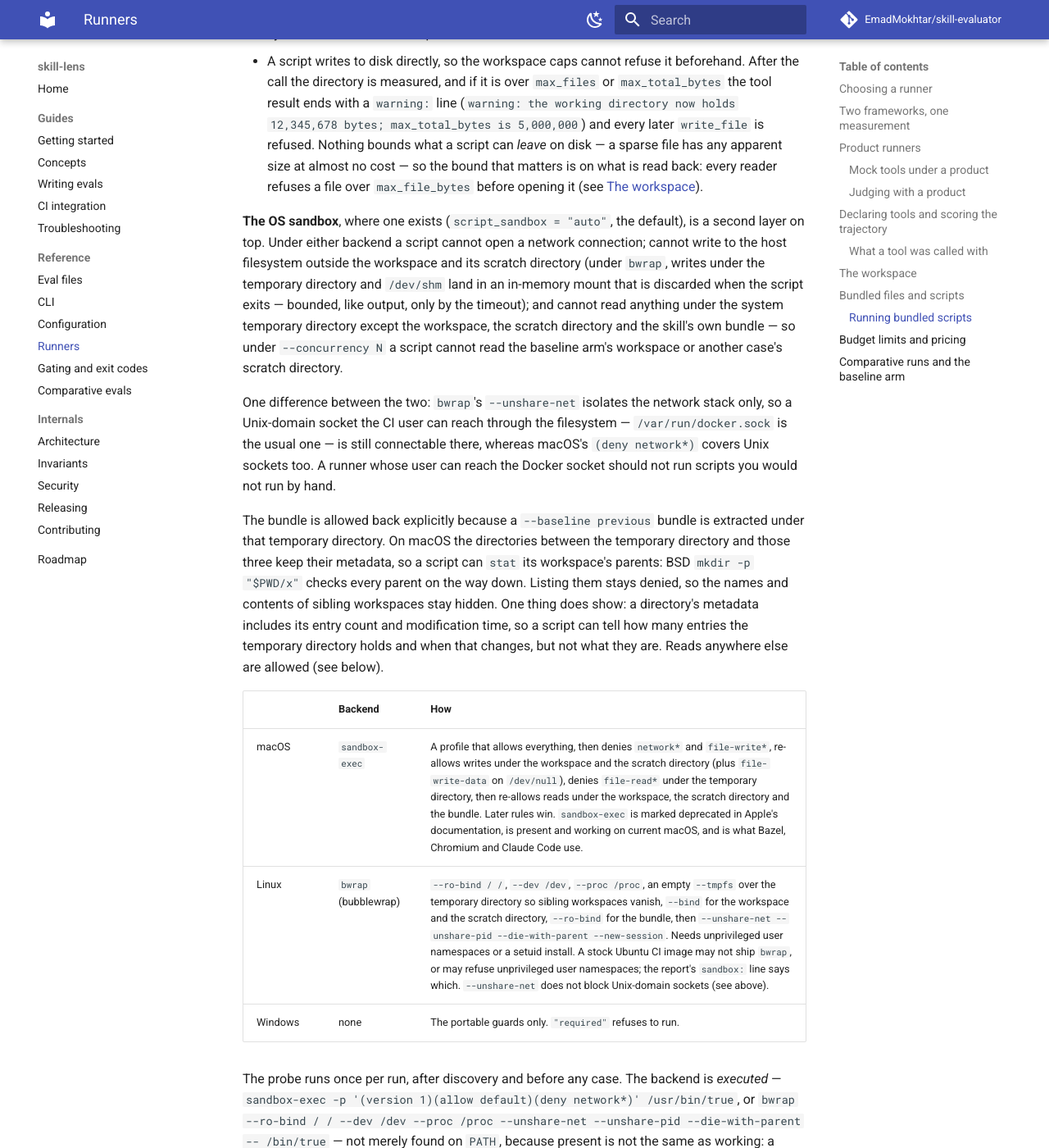
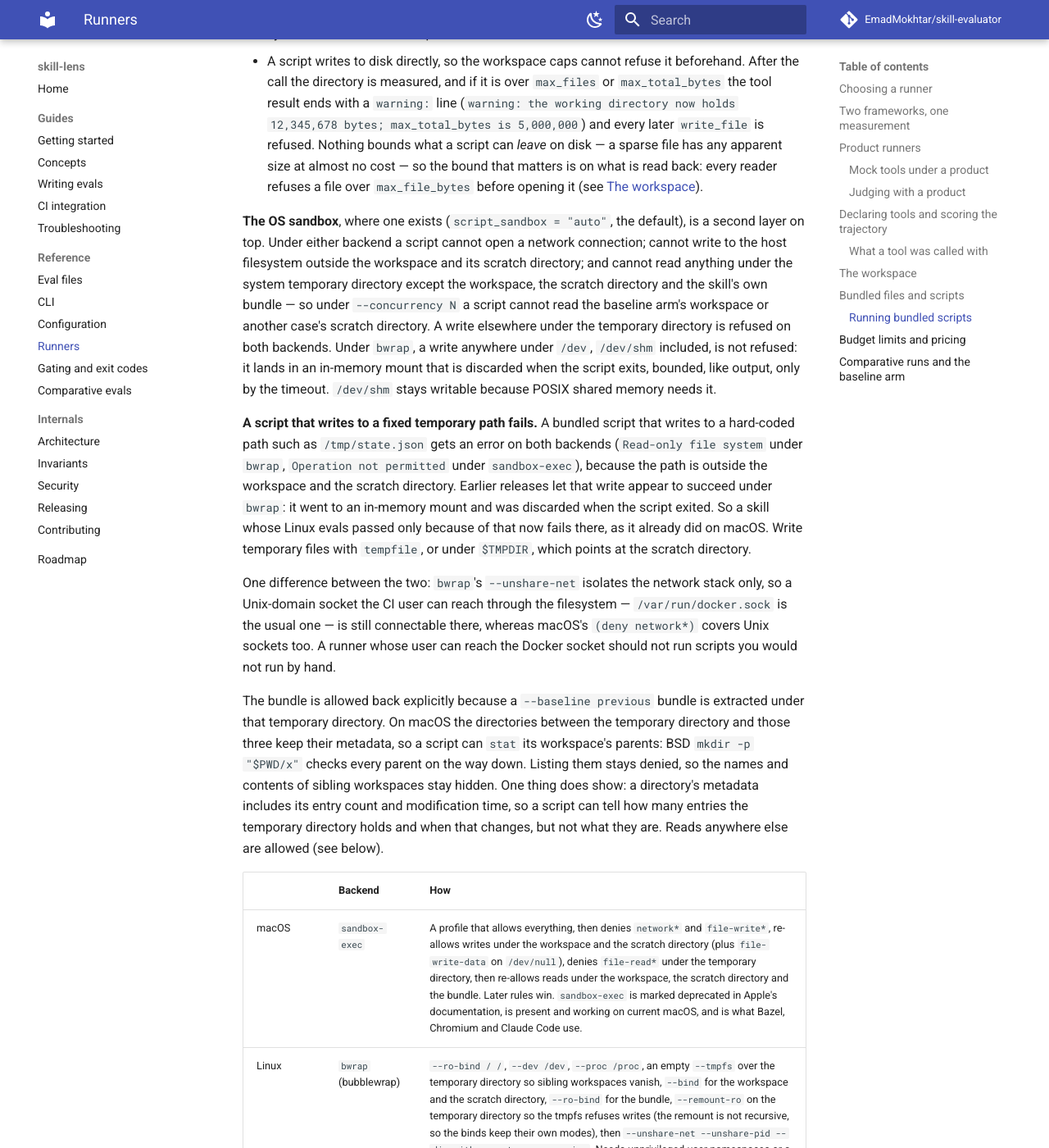
Before and after one commit to EmadMokhtar/skill-evaluator, an MkDocs documentation site: the page built from docs/runners.md, in a window 1280 px wide and 1400 px high, scrolled down 17841 px. Shown: the whole window at 82% size. Built offline with MkDocs 1.6.1 and Material for MkDocs 9.7.7, drawn with Linux system fonts in a browser that asks for light colours; comment, search, counter and statistics services are not loaded; some of the changed text lies outside the part shown.

Commit message:
fix: refuse script writes under the temp dir in the linux bwrap sandbox (#120)
* fix: refuse script writes under the temp dir in the linux bwrap sandbox

bwrap mounted an empty tmpfs over the temp directory to hide sibling
workspaces, but a tmpfs is writable. A script's write there landed in
memory and vanished instead of being refused, as sandbox-exec refuses it.
The tmpfs is now remounted read-only after the three binds. The remount
is not recursive, so the workspace and scratch stay writable and the
bundle stays read-only.

The live sandbox tests skip on a runner where bwrap cannot start, which
is why this stayed green on main. A sandbox-linux CI job now installs
bwrap and allows unprivileged user namespaces, so they run every time.

Co-Authored-By: Claude Opus 5.5 <noreply@anthropic.com>

* fix: make the bwrap probe try the tmpfs remount, and pin the /dev gap

The probe now runs --tmpfs and --remount-ro on the temp dir, because
every script call needs both. A bwrap too old to accept them fails the
probe instead of failing every script.

New live tests: a write directly under the temp root is refused, the
scratch directory (TMPDIR) stays writable, and under bwrap a write under
/dev lands in memory. The docs now say /dev, not only /dev/shm.

Co-Authored-By: Claude Opus 5.5 <noreply@anthropic.com>

* ci: set up bwrap in the test job instead of a separate job

The sandbox-linux job paid for a second runner and a second dependency
install to run tests the test job already runs. The bwrap setup step now
runs in the test job, and SKILL_LENS_REQUIRE_SANDBOX on its Test step
keeps a bwrap that cannot start from skipping the live tests.

The docs now warn that a script writing to a fixed temporary path such
as /tmp/state.json fails on both backends, where under bwrap the write
used to appear to succeed. The edited doc paragraphs are rewrapped.

Co-Authored-By: Claude Opus 5.5 <noreply@anthropic.com>

---------

Co-authored-by: Claude Opus 5.5 <noreply@anthropic.com>

```diff
--- a/docs/runners.md
+++ b/docs/runners.md
@@ -705,12 +705,23 @@ reading that fact is the eval signal. `run_script` never raises. Standard input
 
 **The OS sandbox**, where one exists (`script_sandbox = "auto"`, the default), is a second
 layer on top. Under either backend a script cannot open a network connection; cannot write
-to the host filesystem outside the workspace and its scratch directory (under `bwrap`,
-writes under the temporary directory and `/dev/shm` land in an in-memory mount that is
-discarded when the script exits — bounded, like output, only by the timeout); and cannot
-read anything under the system temporary directory except the workspace, the scratch
-directory and the skill's own bundle — so under `--concurrency N` a script cannot read the
-baseline arm's workspace or another case's scratch directory.
+to the host filesystem outside the workspace and its scratch directory; and cannot read
+anything under the system temporary directory except the workspace, the scratch directory
+and the skill's own bundle — so under `--concurrency N` a script cannot read the baseline
+arm's workspace or another case's scratch directory. A write elsewhere under the temporary
+directory is refused on both backends. Under `bwrap`, a write anywhere under `/dev`,
+`/dev/shm` included, is not refused: it lands in an in-memory mount that is discarded when
+the script exits, bounded, like output, only by the timeout. `/dev/shm` stays writable
+because POSIX shared memory needs it.
+
+**A script that writes to a fixed temporary path fails.** A bundled script that writes to a
+hard-coded path such as `/tmp/state.json` gets an error on both backends (`Read-only file
+system` under `bwrap`, `Operation not permitted` under `sandbox-exec`), because the path is
+outside the workspace and the scratch directory. Earlier releases let that write appear to
+succeed under `bwrap`: it went to an in-memory mount and was discarded when the script
+exited. So a skill whose Linux evals passed only because of that now fails there, as it
+already did on macOS. Write temporary files with `tempfile`, or under `$TMPDIR`, which
+points at the scratch directory.
 
 One difference between the two: `bwrap`'s `--unshare-net` isolates the network stack only,
 so a Unix-domain socket the CI user can reach through the filesystem —
@@ -724,20 +735,24 @@ those three keep their metadata, so a script can `stat` its workspace's parents:
 `mkdir -p "$PWD/x"` checks every parent on the way down. Listing them stays denied, so the
 names and contents of sibling workspaces stay hidden. One thing does show: a directory's
 metadata includes its entry count and modification time, so a script can tell how many
-entries the temporary directory holds and when that changes, but not what they are. Reads anywhere else are allowed (see below).
+entries the temporary directory holds and when that changes, but not what they are. Reads
+anywhere else are allowed (see below).
 
 | | Backend | How |
 | --- | --- | --- |
 | macOS | `sandbox-exec` | A profile that allows everything, then denies `network*` and `file-write*`, re-allows writes under the workspace and the scratch directory (plus `file-write-data` on `/dev/null`), denies `file-read*` under the temporary directory, then re-allows reads under the workspace, the scratch directory and the bundle. Later rules win. `sandbox-exec` is marked deprecated in Apple's documentation, is present and working on current macOS, and is what Bazel, Chromium and Claude Code use. |
-| Linux | `bwrap` (bubblewrap) | `--ro-bind / /`, `--dev /dev`, `--proc /proc`, an empty `--tmpfs` over the temporary directory so sibling workspaces vanish, `--bind` for the workspace and the scratch directory, `--ro-bind` for the bundle, then `--unshare-net --unshare-pid --die-with-parent --new-session`. Needs unprivileged user namespaces or a setuid install. A stock Ubuntu CI image may not ship `bwrap`, or may refuse unprivileged user namespaces; the report's `sandbox:` line says which. `--unshare-net` does not block Unix-domain sockets (see above). |
+| Linux | `bwrap` (bubblewrap) | `--ro-bind / /`, `--dev /dev`, `--proc /proc`, an empty `--tmpfs` over the temporary directory so sibling workspaces vanish, `--bind` for the workspace and the scratch directory, `--ro-bind` for the bundle, `--remount-ro` on the temporary directory so the tmpfs refuses writes (the remount is not recursive, so the binds keep their own modes), then `--unshare-net --unshare-pid --die-with-parent --new-session`. Needs unprivileged user namespaces or a setuid install. A stock Ubuntu CI image may not ship `bwrap`, or may refuse unprivileged user namespaces; the report's `sandbox:` line says which. `--unshare-net` does not block Unix-domain sockets (see above). |
 | Windows | none | The portable guards only. `"required"` refuses to run. |
 
 The probe runs once per run, after discovery and before any case. The backend is *executed*
 — `sandbox-exec -p '(version 1)(allow default)(deny network*)' /usr/bin/true`, or `bwrap
---ro-bind / / --dev /dev --proc /proc --unshare-net --unshare-pid --die-with-parent --
-/bin/true` — not merely found on `PATH`, because present is not the same as working: a stock
-Ubuntu runner may not ship `bwrap` at all, or may refuse unprivileged user namespaces, and
-the first line of that refusal is what the report shows.
+--ro-bind / / --dev /dev --proc /proc --tmpfs <temp dir> --remount-ro <temp dir>
+--unshare-net --unshare-pid --die-with-parent -- /bin/true` — not merely found on `PATH`,
+because present is not the same as working: a stock Ubuntu runner may not ship `bwrap` at
+all, or may refuse unprivileged user namespaces, and the first line of that refusal is what
+the report shows. The `bwrap` probe includes the tmpfs and its read-only remount because
+every script call needs both, so a `bwrap` too old to accept either fails the probe instead
+of failing every script.
 
 The result is on every report that enabled scripts — `scripts: on, sandbox: bwrap`, or
 `scripts: on, sandbox: none (bwrap not found on PATH)` — so you can tell from a log whether
--- a/docs/security.md
+++ b/docs/security.md
@@ -245,18 +245,22 @@ A skill may ship code under `scripts/`. skill-lens can execute it, and the trust
   never an aborted run.
 - **An OS sandbox applies where one exists** — `sandbox-exec` on macOS, `bwrap` on Linux.
   Under it a script cannot open a network connection, cannot write to the host filesystem
-  outside the workspace and its scratch directory (under `bwrap`, writes under the
-  temporary directory and `/dev/shm` land in an in-memory mount discarded when the script
-  exits), and cannot read anything under the system temporary directory except the
-  workspace, the scratch directory and the skill's own bundle — so other arms' and other
-  cases' workspaces are hidden from it. On macOS the directories above those three keep
-  their metadata (`stat`), never their listing, so `mkdir -p "$PWD/x"` works. That metadata
-  includes the temporary directory's entry count and modification time, so a script can see
-  how many entries it holds and when they change; their names and contents stay hidden. One gap to know about: `bwrap`'s `--unshare-net`
-  isolates the network stack only and does not block a Unix-domain socket reachable
-  through the filesystem, so on a runner whose user can reach `/var/run/docker.sock` a
-  script can talk to the Docker daemon — a full escape on that host; macOS's `(deny
-  network*)` covers Unix sockets too. The backend is executed once per
+  outside the workspace and its scratch directory, and cannot read anything under the
+  system temporary directory except the workspace, the scratch directory and the skill's
+  own bundle — so other arms' and other cases' workspaces are hidden from it. A write
+  elsewhere under the temporary directory is refused on both backends, so a script that
+  writes to a hard-coded path such as `/tmp/state.json` fails and should use `$TMPDIR`
+  instead ([Running bundled scripts](runners.md#running-bundled-scripts) has the details).
+  Under `bwrap`, a write anywhere under `/dev`, `/dev/shm` included, is not refused: it
+  lands in an in-memory mount discarded when the script exits, because POSIX shared memory
+  needs `/dev/shm` writable. On macOS the directories above those three keep their metadata
+  (`stat`), never their listing, so `mkdir -p "$PWD/x"` works. That metadata includes the
+  temporary directory's entry count and modification time, so a script can see how many
+  entries it holds and when they change; their names and contents stay hidden. One gap to
+  know about: `bwrap`'s `--unshare-net` isolates the network stack only and does not block a
+  Unix-domain socket reachable through the filesystem, so on a runner whose user can reach
+  `/var/run/docker.sock` a script can talk to the Docker daemon — a full escape on that
+  host; macOS's `(deny network*)` covers Unix sockets too. The backend is executed once per
   run before any case, not merely found on `PATH`; `script_sandbox = "required"` makes its
   absence exit 2, and the report always says which backend applied. `sandbox-exec` is
   marked deprecated in Apple's documentation and remains present and working on current
```
Also changed, not shown: docs/invariants.md (+14 -10 lines), docs/troubleshooting.md (+1 -1 lines), 4 other files.
